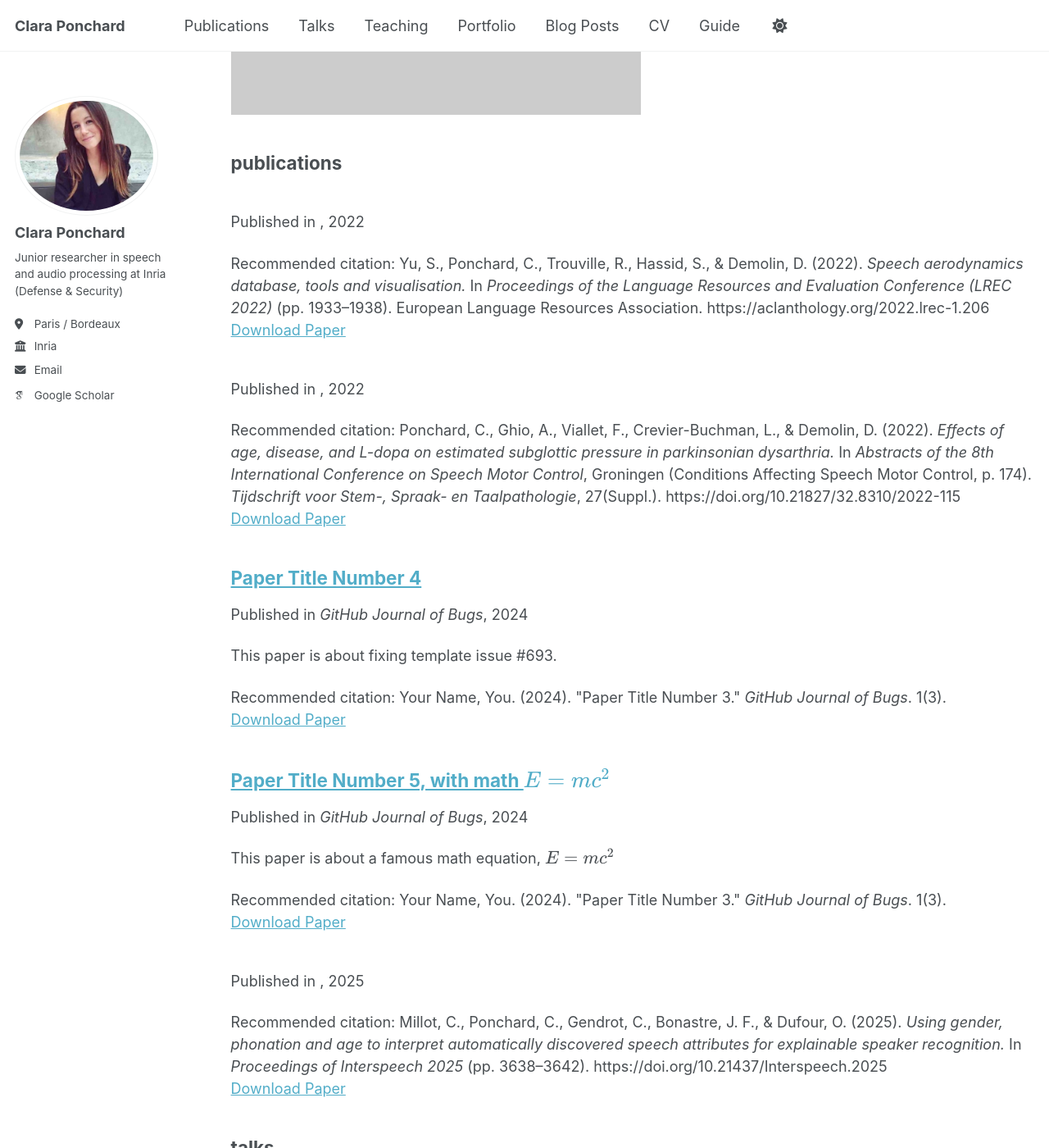
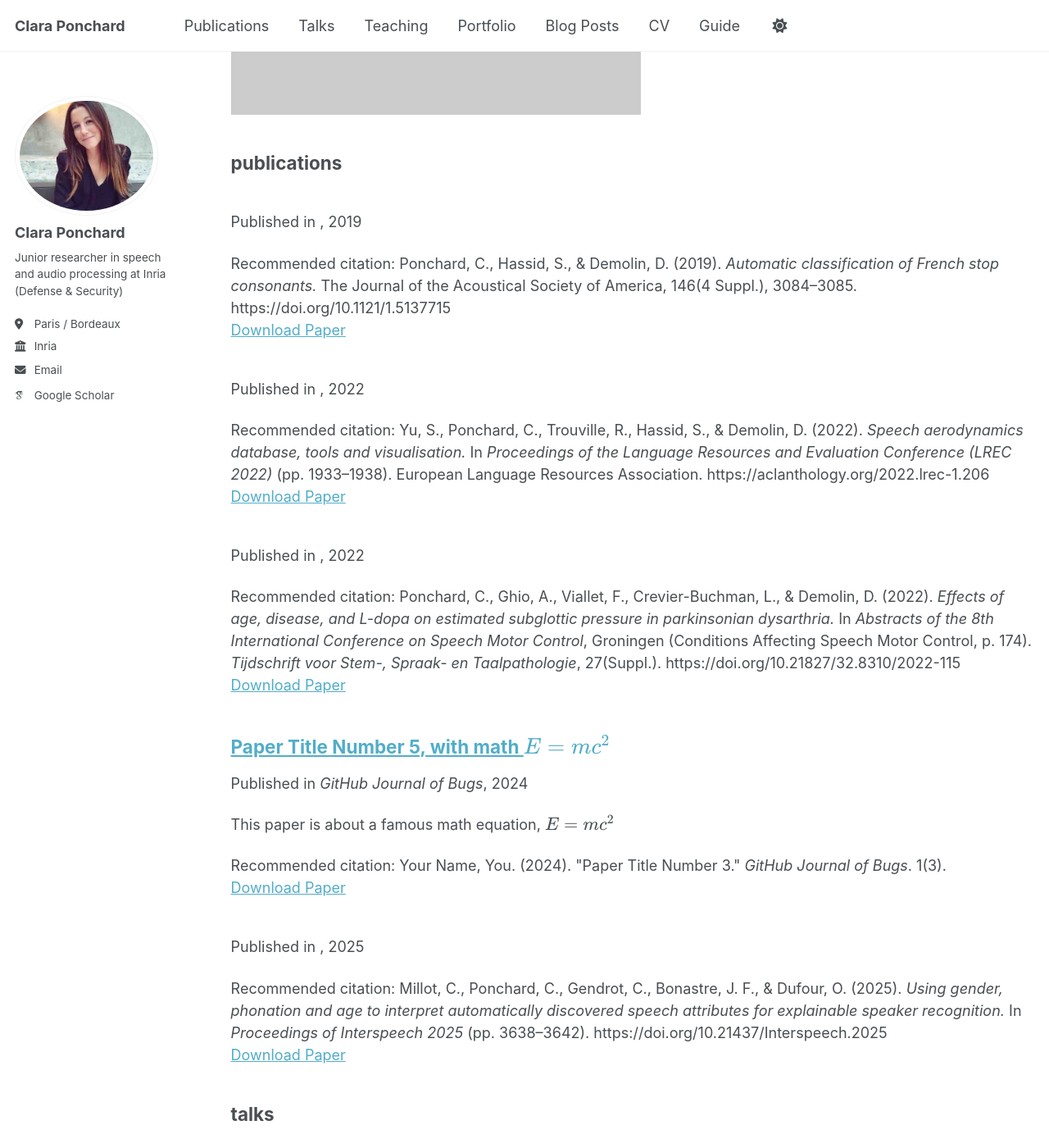
Before and after one commit to ClaraPonchard/ClaraPonchard.github.io, a Jekyll site: the page built from _pages/sitemap.md, in a window 1280 px wide and 1400 px high, scrolled down 3724 px. Shown: the whole window at 82% size. Built offline with Jekyll 4.4.1, drawn with Linux system fonts in a browser that asks for light colours; some web fonts are replaced; a script bundle is joined from its source files by our own code; library files that are not in the unit come from our copies.

Commit message:
Update 2024-02-17-paper-title-number-4.md

```diff
--- a/_publications/2024-02-17-paper-title-number-4.md
+++ b/_publications/2024-02-17-paper-title-number-4.md
@@ -1,13 +1,10 @@
 ---
-title: "Paper Title Number 4"
+title: ""
 collection: publications
-category: conferences
-permalink: /publication/2024-02-17-paper-title-number-4
-excerpt: 'This paper is about fixing template issue #693.'
-date: 2024-02-17
-venue: 'GitHub Journal of Bugs'
-paperurl: 'https://academicpages.github.io/files/paper3.pdf'
-citation: 'Your Name, You. (2024). &quot;Paper Title Number 3.&quot; <i>GitHub Journal of Bugs</i>. 1(3).'
+permalink: /publication/2019-10-ponchard-stop-consonants
+excerpt: ""
+date: 2019-10-01
+venue: ""
+paperurl: "https://doi.org/10.1121/1.5137715"
+citation: "Ponchard, C., Hassid, S., & Demolin, D. (2019). <i>Automatic classification of French stop consonants.</i> The Journal of the Acoustical Society of America, 146(4 Suppl.), 3084–3085. https://doi.org/10.1121/1.5137715"
 ---
-
-The contents above will be part of a list of publications, if the user clicks the link for the publication than the contents of section will be rendered as a full page, allowing you to provide more information about the paper for the reader. When publications are displayed as a single page, the contents of the above "citation" field will automatically be included below this section in a smaller font.
```
